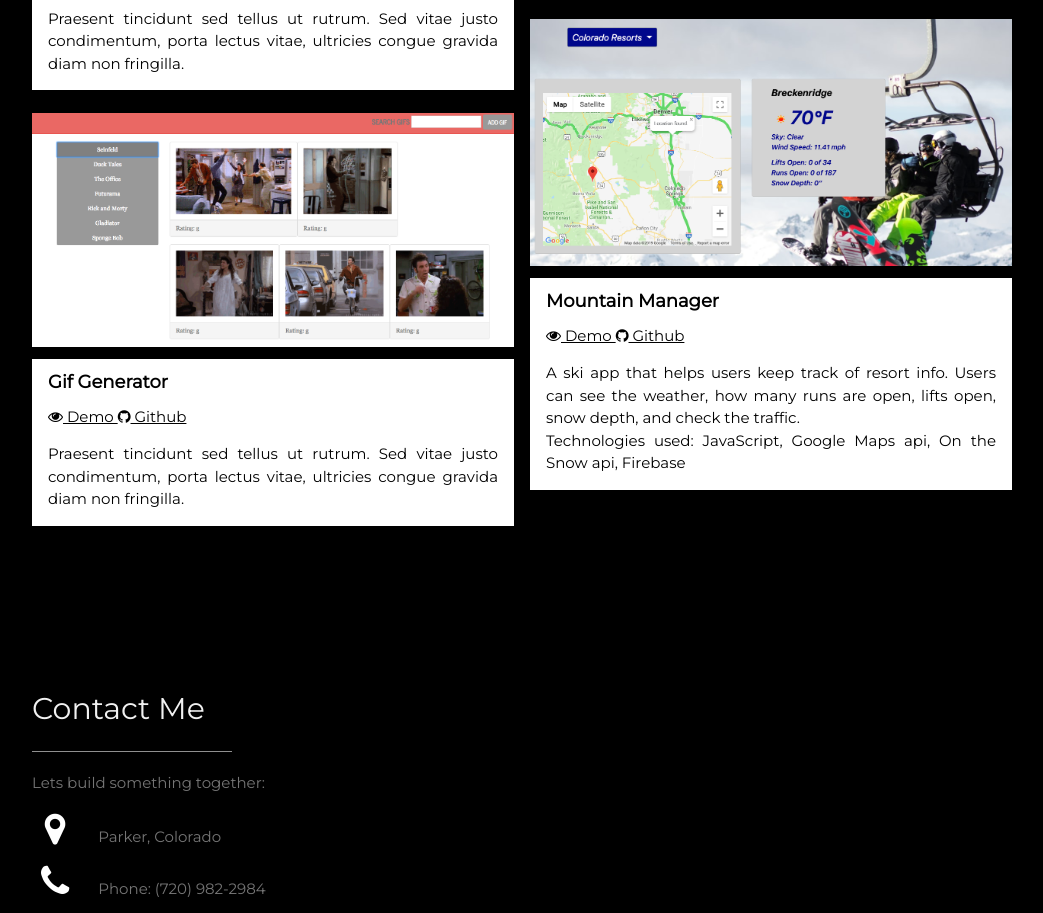
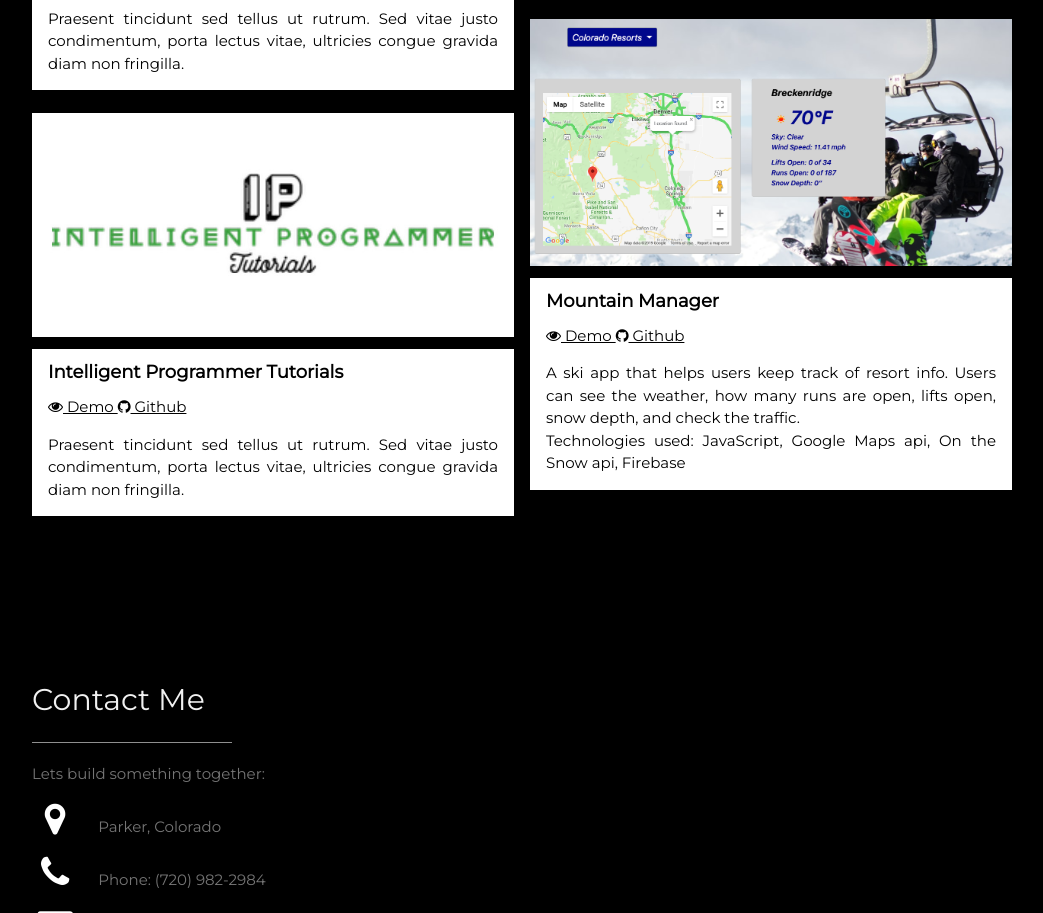
Before and after one commit to Vanya56/portfolio-site, a plain HTML site: page index.html in a window 1280 px wide. Shown: the part 3461-4374 px from the top of the page, without its empty margins (178-1221 px from the left). Drawn offline with nearby package versions, Linux system fonts and the light colour scheme.

Commit message:
Added my youtube channel and logo to portfolio page.

```diff
--- a/index.html
+++ b/index.html
@@ -164,9 +164,9 @@
                             <p>Praesent tincidunt sed tellus ut rutrum. Sed vitae justo condimentum, porta lectus vitae,
                                 ultricies congue gravida diam non fringilla.</p>
                         </div><br>
-                        <img src="/img/pics/03.jpg" style="width:100%">
+                        <img src="/img/pics/logo.jpg" style="width:100%">
                         <div class="w3-container w3-white">
-                            <h5><b>Gif Generator</b></h5>
+                            <h5><b>Intelligent Programmer Tutorials</b></h5>
                             <a href="https://drive.google.com/file/d/12VKDAoXaaqPswzfJ5LLjIZGBmK0nqpqn/view"
                                 class="btn-light">
                                 <i class="fa fa-eye"></i> Demo
@@ -220,7 +220,7 @@
 
                                     Technologies used: JavaScript, Google Maps api, On the Snow api, Firebase</p>
                         </div><br>
-                        <!-- <img src="/w3images/p6.jpg" style="width:100%"> -->
+
                     </div>
                     <!-- End photo grid -->
                 </div>
```
Also changed, not shown: img/pics/logo.jpg (added), 1 other file.
